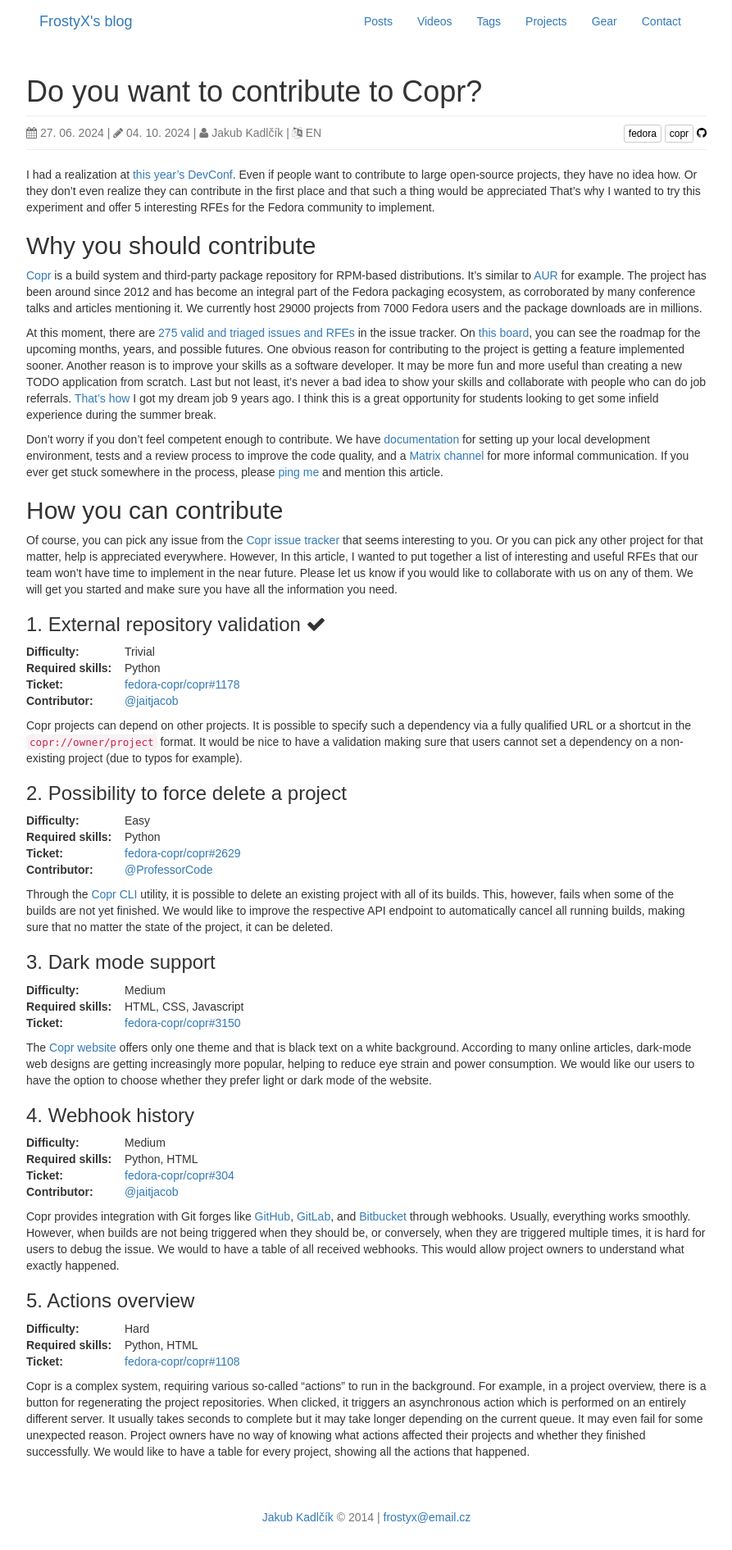
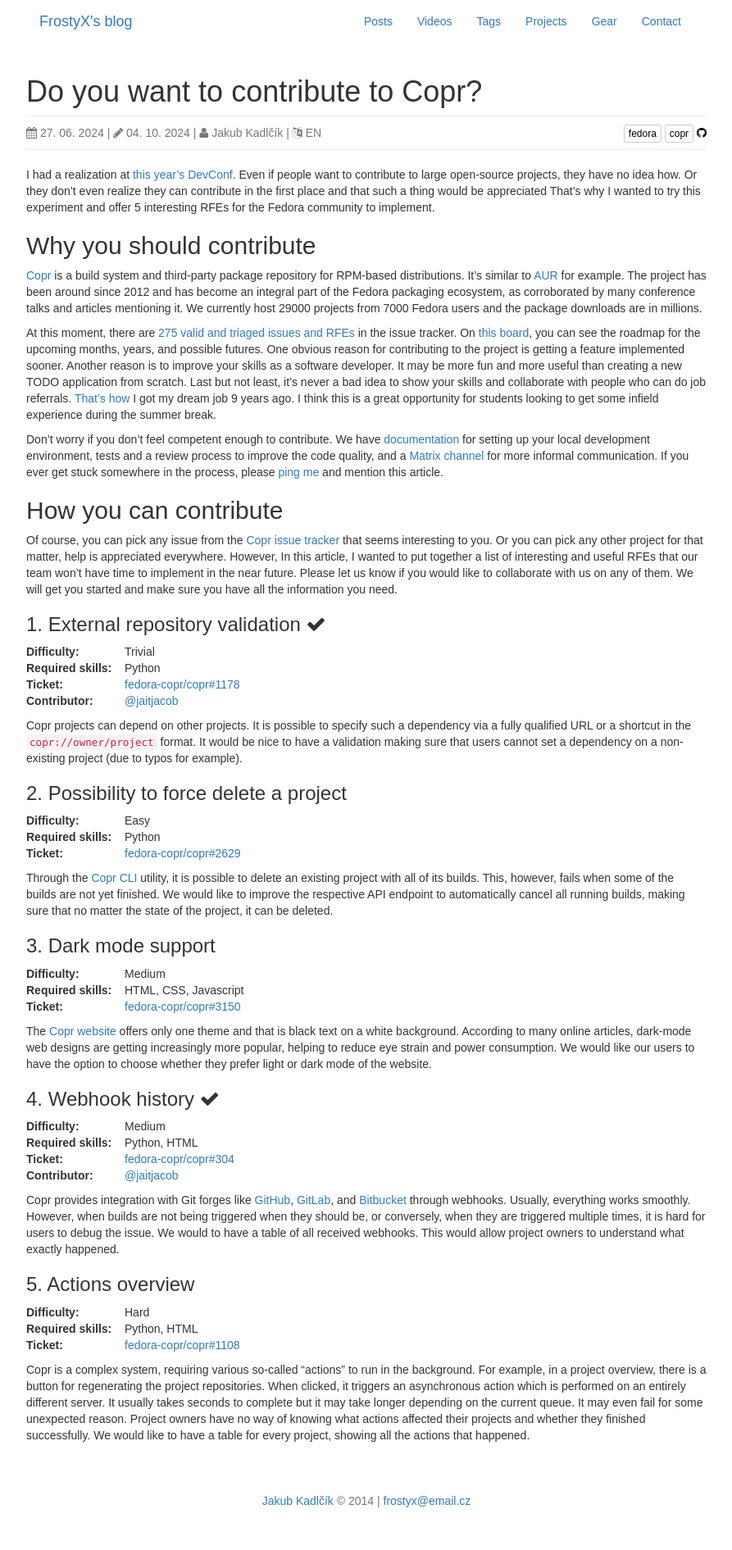
Before and after one commit to FrostyX/frostyx.github.io, a Jekyll site: the page built from _posts/2024-06-27-do-you-want-to-contribute-to-copr.md, in a window 1280 px wide. Shown: the whole page at 82% size, without its empty margins (193-1086 px from the left). Built offline with Jekyll 4.4.1, drawn with Linux system fonts in a browser that asks for light colours; nearby versions of some CDN libraries; comment, search, counter and statistics services are not loaded.

Commit message:
Mark a RFE as finished and drop a contributor

```diff
--- a/_posts/2024-06-27-do-you-want-to-contribute-to-copr.md
+++ b/_posts/2024-06-27-do-you-want-to-contribute-to-copr.md
@@ -71,7 +71,6 @@
   <tr><th style="min-width:120px;">Difficulty:</th><td>Easy</td></tr>
   <tr><th>Required skills:</th><td>Python</td></tr>
   <tr><th>Ticket:</th><td><a href="https://github.com/fedora-copr/copr/issues/2629">fedora-copr/copr#2629</a></td></tr>
-  <tr><th>Contributor:</th><td><a href="https://fosstodon.org/@ProfessorCode">@ProfessorCode</a></td></tr>
 </table>
 
 Through the [Copr CLI][copr-cli] utility, it is possible to delete an existing
@@ -96,7 +95,7 @@
 prefer light or dark mode of the website.
 
 
-### 4. Webhook history
+### 4. Webhook history <i class="fa fa-check"></i>
 
 <table style="margin-bottom:10px;">
   <tr><th style="min-width:120px;">Difficulty:</th><td>Medium</td></tr>
```
